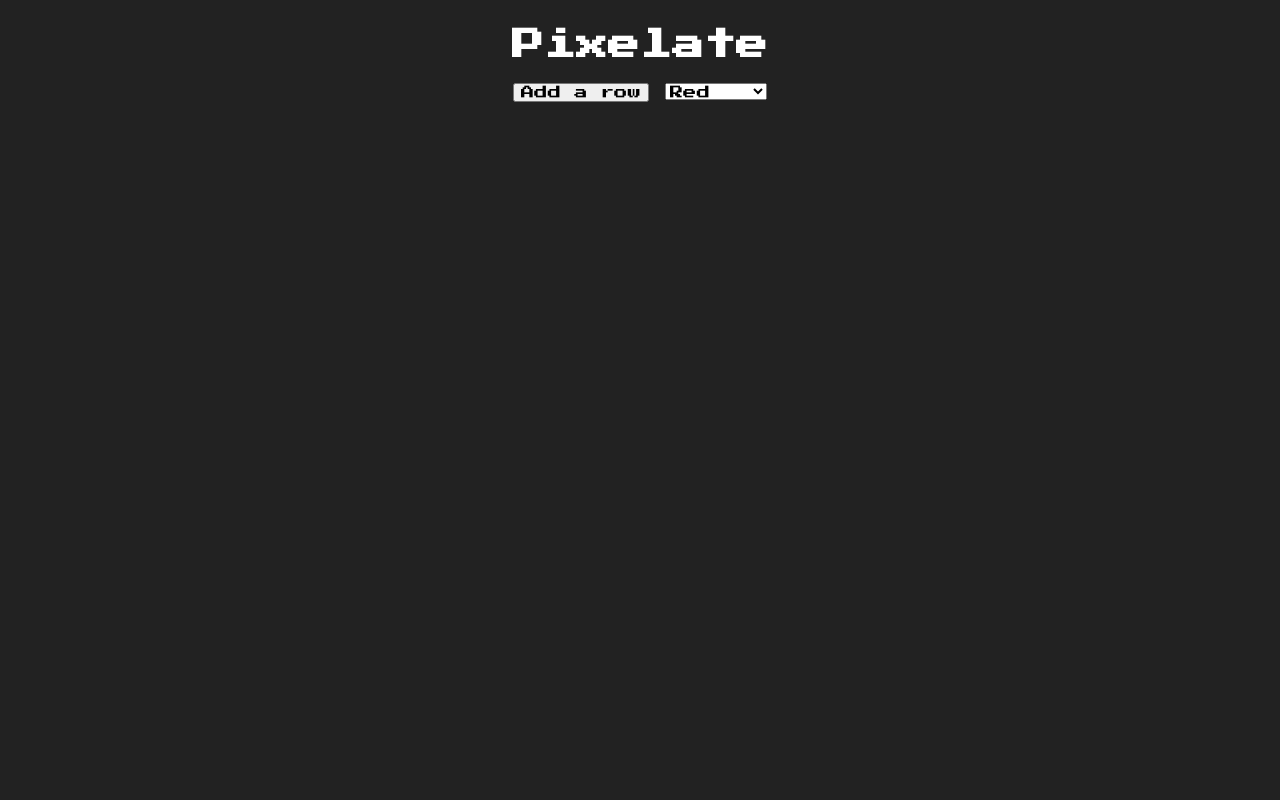
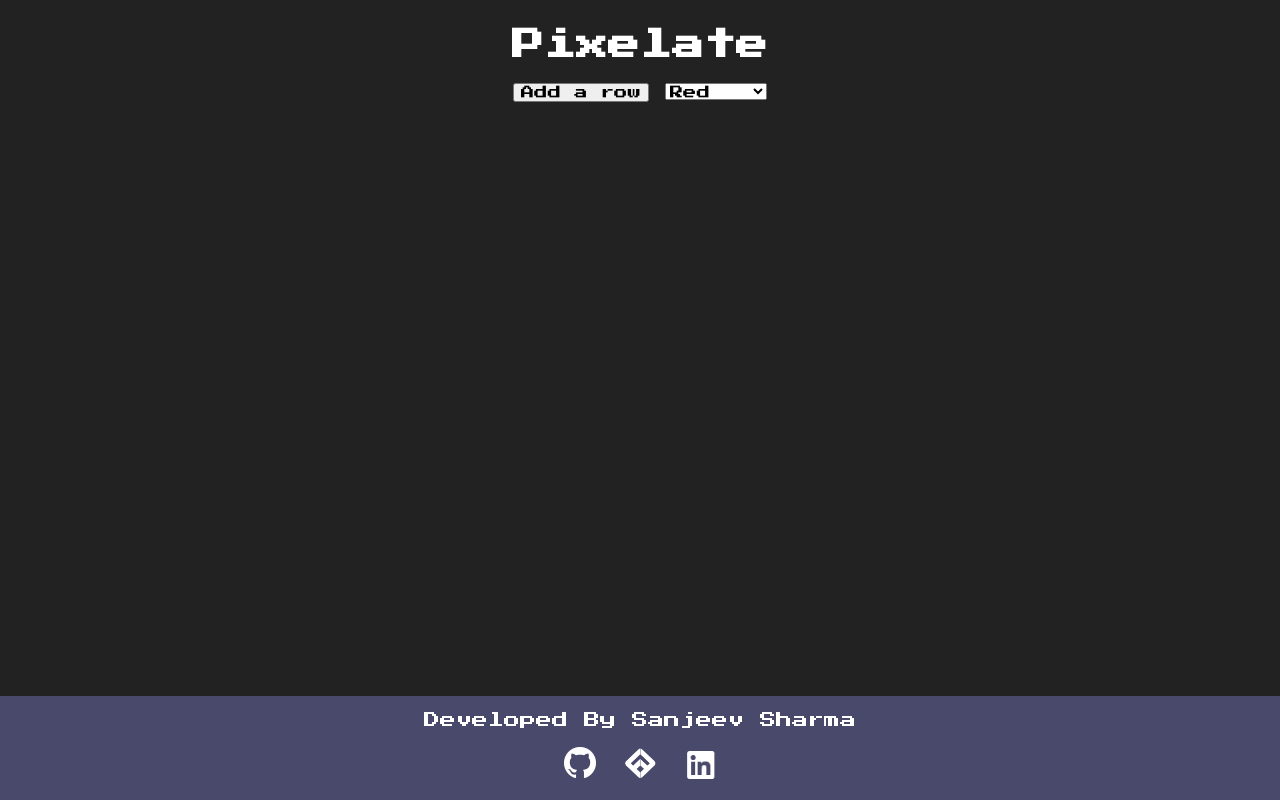
Before and after one commit to Codeofsanju/Pixilate, a plain HTML site: page index.html in a window 1280 px wide. Drawn offline with Linux system fonts and the light colour scheme.

Commit message:
Footer Added

```diff
--- a/index.html
+++ b/index.html
@@ -29,6 +29,22 @@
     <table id = "table">
 
     </table>
+    <div class = 'footer'>
+        <p> Developed By Sanjeev Sharma </p>
+
+        <form class = 'links 'action = "https://github.com/Codeofsanju">
+          <button class = 'social'> <img src = "GitHub.png"> </button>
+        </form>
+
+        <form class = 'links' id = 'fs' action = "https://www.fullstackacademy.com/?utm_term=full%20stack%20academy&utm_campaign=@_Fullstack_Brand_Phrase&utm_source=adwords&utm_medium=ppc&hsa_tgt=kwd-86111664303&hsa_grp=41779517428&hsa_src=g&hsa_net=adwords&hsa_mt=p&hsa_ver=3&hsa_ad=257000808404&hsa_acc=9053058724&hsa_kw=full%20stack%20academy&hsa_cam=657997189&gclid=CjwKCAjwmJbeBRBCEiwAAY4VVbtVzKMfouIJcgNcOczDaQ393BFa3DENNt_izB4x08FjoCfI3q5b2xoCDuoQAvD_BwE">
+          <button class = 'social'> <img src = "fulllstack.png" > </button>
+        </form>
+
+        <form class = 'links' action = "https://www.linkedin.com/in/sanjeev-sharma-10b731168/">
+          <button class = 'social'> <img id = 'linkedIn'src = "linked.png" > </button>
+        </form>
+
+      </div>
     <script src="pixilate.js"></script>
   </body>
   <!-- loads our JavaScript file -->
--- a/main.css
+++ b/main.css
@@ -36,3 +36,40 @@ td:hover{
 .black {background-color: black;}
 .white {background-color: white;}
 .brown {background-color: brown;}
+
+
+
+img{
+  width: 4vh;
+  height: 4vh;
+}
+#linkedIn{
+  width: 4vh;
+  height: 3.5vh;
+}
+.social{
+  transition-duration: 0.7s;
+  background-color: transparent;
+  border: transparent;
+  border-radius: 9999em;
+  margin-top: 5%;
+}
+.social:hover{
+  box-shadow: 0 12px 16px 0 rgba(0,0,0,0.24), 0 17px 50px 0 rgba(0,0,0,0.19);
+  cursor: pointer;
+}
+.links{
+  display: inline-block;
+  margin: 0 auto;
+}
+
+.footer{
+  position: absolute;
+  text-align: center;
+  height: 13%;
+  width: 100%;
+  bottom: 0;
+  color: white;
+  background: #494a6b;
+  font-size: 2vh;
+}
--- a/pixilate.js
+++ b/pixilate.js
@@ -5,6 +5,9 @@ const select = document.getElementById('select');
 let count = 0;
 
 function makeRow(){
+    if(count === 16){
+        return;
+    }
     const tr = document.createElement('tr');
     table.appendChild(tr);
     for(let i = 0; i < 40; i++){
```
Also changed, not shown: GitHub.png (added), fulllstack.png (added), linked.png (added).
